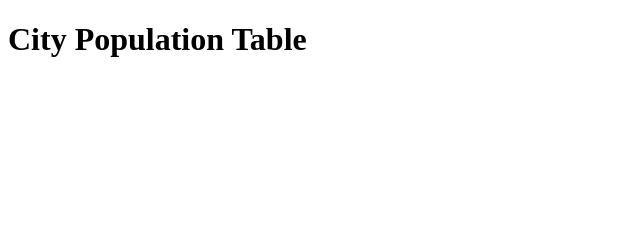
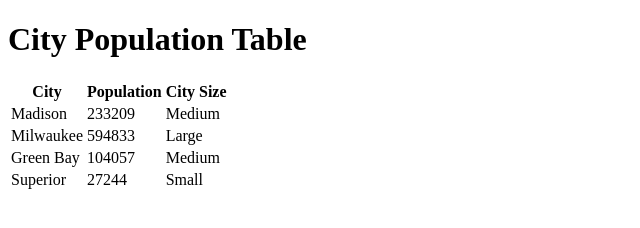
Before and after one commit to ephyeph/575_unit1, a plain HTML site: page index.html in a window 1280 px wide. Shown: the whole page, without its empty margins (0-640 px from the left). Drawn offline with Linux system fonts and the light colour scheme.

Commit message:
Add city population table structure and initialize function in main.js

```diff
--- a/index.html
+++ b/index.html
@@ -17,7 +17,19 @@
     </head>
     <body>
         <h1>City Population Table</h1>
-        <div id="table-container"></div>
+        <!-- Updated: Set up the structure for the city population table -->
+        <div id="table-container">
+            <table id="cityTable">
+            <thead>
+                <tr>
+                <th>City</th>
+                <th>Population</th>
+                </tr>
+            </thead>
+            <tbody>
+            </tbody>
+            </table>
+        </div>
         <script type="text/javascript" src="js/main.js"></script>
     </body>
 </html>
--- a/js/main.js
+++ b/js/main.js
@@ -1,3 +1,10 @@
+/**
+ * Initializes the application by calling the cities function.
+ */
+function initialize() {
+    cities();
+}
+
 // City population data array
 var cityPop = [
   {
@@ -72,4 +79,5 @@ function addEvents(){
       alert('Hey, you clicked me!');
   });
 }
-window.onload = initialize();
+
+window.onload = initialize(); //this needs to be a function that covers your whole code.  We use this to make sure the JS loads fully before running.  Look at the comments above.
```
